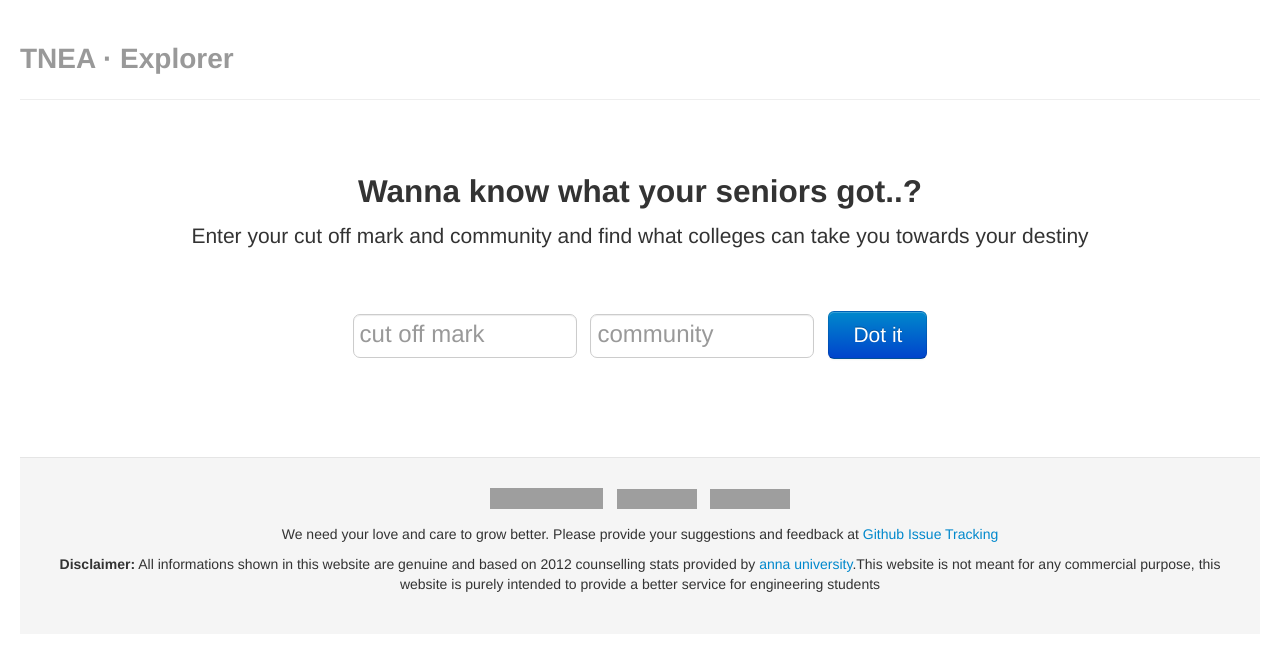
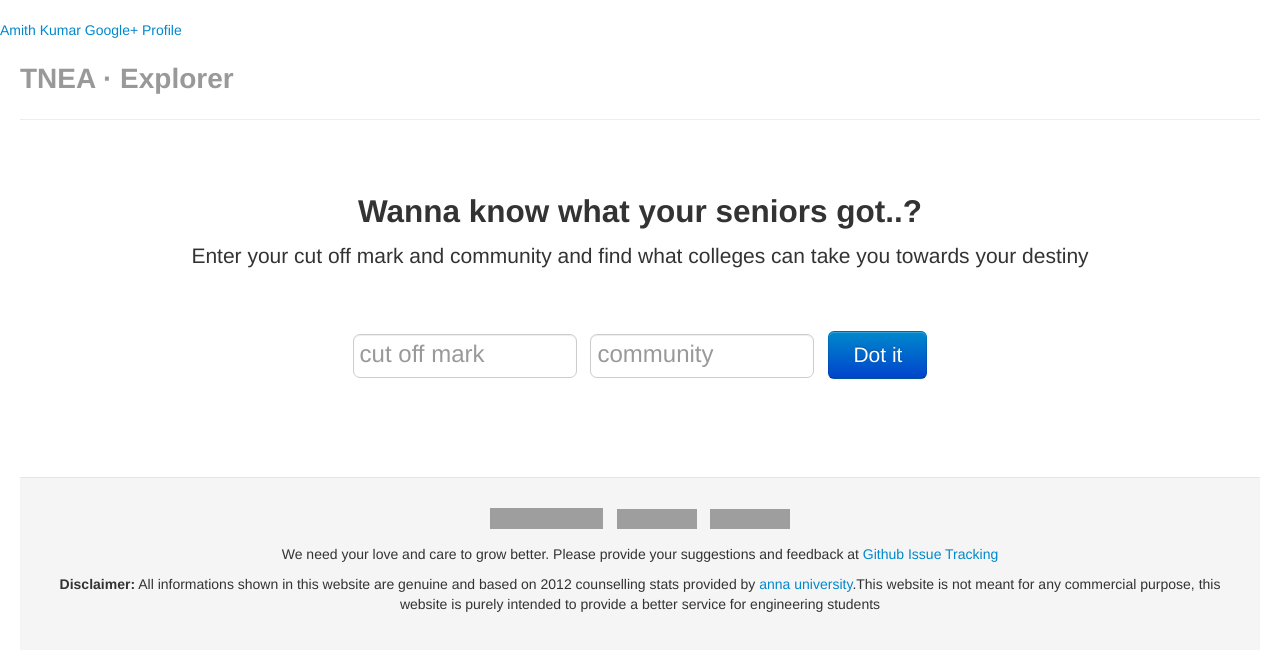
Before and after one commit to TNEAExplorer/tneaexplorer, a plain HTML site: page index.html in a window 1280 px wide. Drawn offline with Linux system fonts and the light colour scheme; grey boxes are pictures that could not be loaded.

Commit message:
google plus profile added

```diff
--- a/index.html
+++ b/index.html
@@ -17,7 +17,7 @@
         <link rel="shortcut icon" href="assets/ico/t.e.ico">
 	</head>
 	<body>
-		<a href="https://plus.google.com/111590687598705876777?rel=author" style="display:none">Amith Kumar Google+ Profile</a>
+		<a href="https://plus.google.com/111590687598705876777?rel=author">Amith Kumar Google+ Profile</a>
 		<div class="container-fluid">
 			<div class="masthead">
 				<h1 class="muted">TNEA &middot; Explorer</h1>
```
